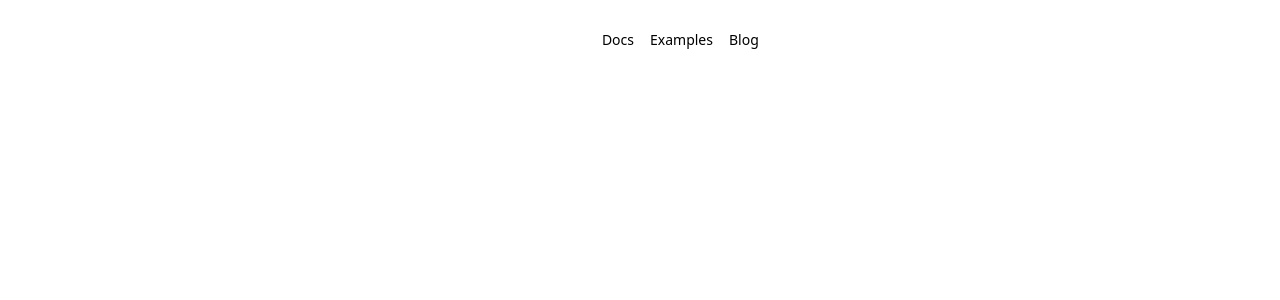
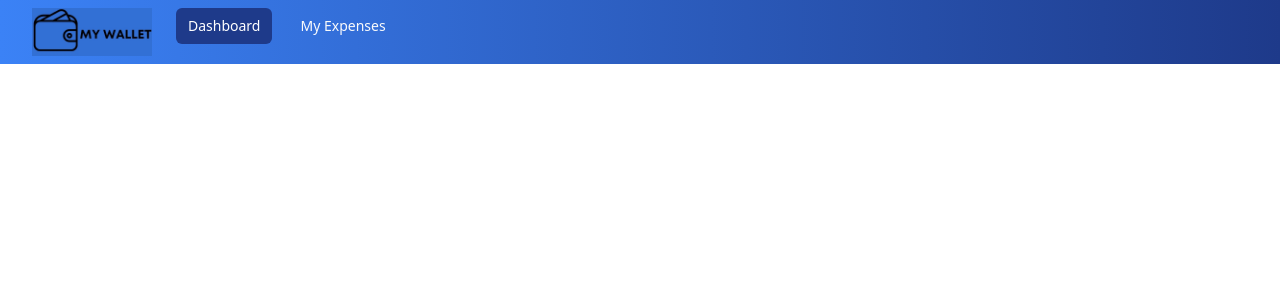
Before and after one commit to dumidu1998/Expense-tracker-front, a React (Create React App) app: page / in a window 1280 px wide. Shown: the top 300 px of the page. Built offline with nearby package versions, Linux system fonts and the light colour scheme.

Commit message:
nav done

```diff
--- a/package.json
+++ b/package.json
@@ -4,6 +4,8 @@
   "private": true,
   "dependencies": {
     "@craco/craco": "^6.4.0",
+    "@headlessui/react": "^1.4.1",
+    "@heroicons/react": "^1.0.5",
     "@testing-library/jest-dom": "^5.11.4",
     "@testing-library/react": "^11.1.0",
     "@testing-library/user-event": "^12.1.10",
--- a/src/components/Navbar.js
+++ b/src/components/Navbar.js
@@ -1,35 +1,89 @@
-import React from 'react'
+import React, { Fragment } from 'react'
+import { Link, NavLink } from 'react-router-dom'
+import { Disclosure, Menu, Transition } from '@headlessui/react'
+import { BellIcon, MenuIcon, XIcon } from '@heroicons/react/outline'
 
+const navigation = [
+    { name: 'Dashboard', href: '/', current: window.location.pathname === "/" },
+    { name: 'My Expenses', href: 'expenses', current: window.location.pathname === "expenses" },
+
+]
+
+function classNames(...classes) {
+    return classes.filter(Boolean).join(' ')
+}
 export default function Navbar() {
     return (
-        <>
-            <nav class="flex items-center justify-between flex-wrap bg-teal-500 p-6">
-                <div class="flex items-center flex-shrink-0 text-white mr-6">
-                    <svg class="fill-current h-8 w-8 mr-2" width="54" height="54" viewBox="0 0 54 54" xmlns="http://www.w3.org/2000/svg"><path d="M13.5 22.1c1.8-7.2 6.3-10.8 13.5-10.8 10.8 0 12.15 8.1 17.55 9.45 3.6.9 6.75-.45 9.45-4.05-1.8 7.2-6.3 10.8-13.5 10.8-10.8 0-12.15-8.1-17.55-9.45-3.6-.9-6.75.45-9.45 4.05zM0 38.3c1.8-7.2 6.3-10.8 13.5-10.8 10.8 0 12.15 8.1 17.55 9.45 3.6.9 6.75-.45 9.45-4.05-1.8 7.2-6.3 10.8-13.5 10.8-10.8 0-12.15-8.1-17.55-9.45-3.6-.9-6.75.45-9.45 4.05z" /></svg>
-                    <span class="font-semibold text-xl tracking-tight">Tailwind CSS</span>
-                </div>
-                <div class="block lg:hidden">
-                    <button class="flex items-center px-3 py-2 border rounded text-teal-200 border-teal-400 hover:text-white hover:border-white">
-                        <svg class="fill-current h-3 w-3" viewBox="0 0 20 20" xmlns="http://www.w3.org/2000/svg"><title>Menu</title><path d="M0 3h20v2H0V3zm0 6h20v2H0V9zm0 6h20v2H0v-2z" /></svg>
-                    </button>
-                </div>
-                <div class="w-full block flex-grow lg:flex lg:items-center lg:w-auto">
-                    <div class="text-sm lg:flex-grow">
-                        <a href="#responsive-header" class="block mt-4 lg:inline-block lg:mt-0 text-teal-200 hover:text-white mr-4">
-                            Docs
-                        </a>
-                        <a href="#responsive-header" class="block mt-4 lg:inline-block lg:mt-0 text-teal-200 hover:text-white mr-4">
-                            Examples
-                        </a>
-                        <a href="#responsive-header" class="block mt-4 lg:inline-block lg:mt-0 text-teal-200 hover:text-white">
-                            Blog
-                        </a>
+        <Disclosure as="nav" className="bg-gradient-to-r from-blue-500 to-blue-900">
+            {({ open }) => (
+                <>
+                    <div className="max-w-7xl mx-auto px-2 sm:px-6 lg:px-8">
+                        <div className="relative flex items-center justify-between h-16">
+                            <div className="absolute inset-y-0 left-0 flex items-center sm:hidden">
+                                <Disclosure.Button className="inline-flex items-center justify-center p-2 rounded-md text-gray-400 hover:text-white hover:bg-gray-700 focus:outline-none focus:ring-2 focus:ring-inset focus:ring-white">
+                                    <span className="sr-only">Open main menu</span>
+                                    {open ? (
+                                        <XIcon className="block h-6 w-6" aria-hidden="true" />
+                                    ) : (
+                                        <MenuIcon className="block h-6 w-6" aria-hidden="true" />
+                                    )}
+                                </Disclosure.Button>
+                            </div>
+                            <div className="flex-1 flex items-center justify-center sm:items-stretch sm:justify-start">
+                                <div className="flex-shrink-0 flex items-center">
+                                    <img
+                                        className="block lg:hidden h-12 w-auto"
+                                        src="/logo.jpg"
+                                        alt="Workflow"
+                                    />
+                                    <img
+                                        className="hidden lg:block h-12 w-auto"
+                                        src="/logo.jpg"
+                                        alt="Workflow"
+                                    />
+                                </div>
+                                <div className="hidden sm:block sm:ml-6">
+                                    <div className="flex space-x-4">
+                                        {navigation.map((item) => (
+                                            <Link
+                                                key={item.name}
+                                                to={item.href}
+                                                className={classNames(
+                                                    item.current ? 'bg-blue-900 text-white' : 'text-gray-50 hover:bg-blue-700 hover:text-white',
+                                                    'px-3 py-2 rounded-md text-sm font-medium'
+                                                )}
+                                                aria-current={item.current ? 'page' : undefined}
+                                            >
+                                                {item.name}
+                                            </Link>
+                                        ))}
+                                    </div>
+                                </div>
+                            </div>
+
+                        </div>
                     </div>
-                    <div>
-                        <a href="#" class="inline-block text-sm px-4 py-2 leading-none border rounded text-white border-white hover:border-transparent hover:text-teal-500 hover:bg-white mt-4 lg:mt-0">Download</a>
-                    </div>
-                </div>
-            </nav>
-        </>
+
+                    <Disclosure.Panel className="sm:hidden">
+                        <div className="px-2 pt-2 pb-3 space-y-1">
+                            {navigation.map((item) => (
+                                <Disclosure.Button
+                                    key={item.name}
+                                    as="a"
+                                    href={item.href}
+                                    className={classNames(
+                                        item.current ? 'bg-gray-900 text-white' : 'text-gray-300 hover:bg-gray-700 hover:text-white',
+                                        'block px-3 py-2 rounded-md text-base font-medium'
+                                    )}
+                                    aria-current={item.current ? 'page' : undefined}
+                                >
+                                    {item.name}
+                                </Disclosure.Button>
+                            ))}
+                        </div>
+                    </Disclosure.Panel>
+                </>
+            )}
+        </Disclosure>
     )
 }
```
Also changed, not shown: public/logo.jpg, 1 other file (tests, documents, lock files or other folders).
